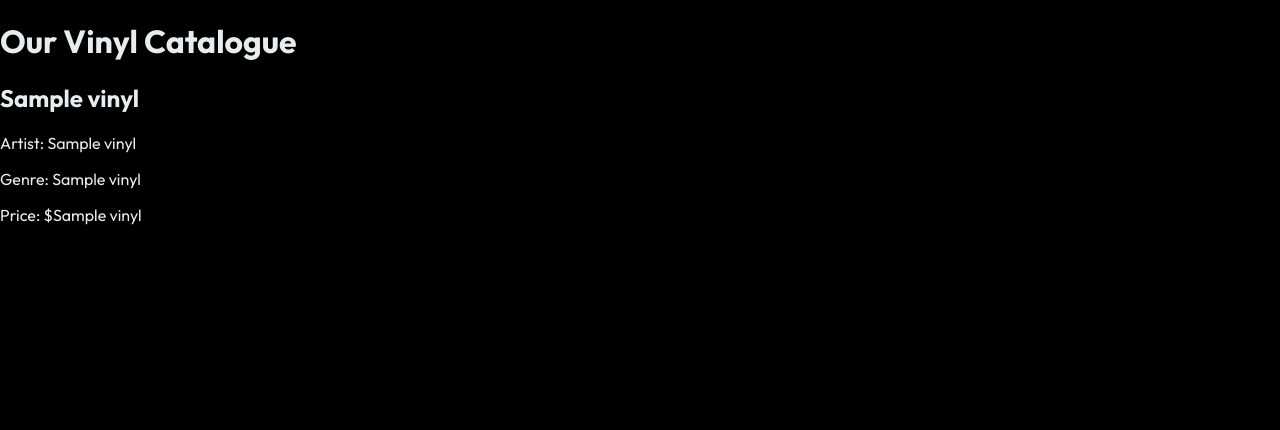
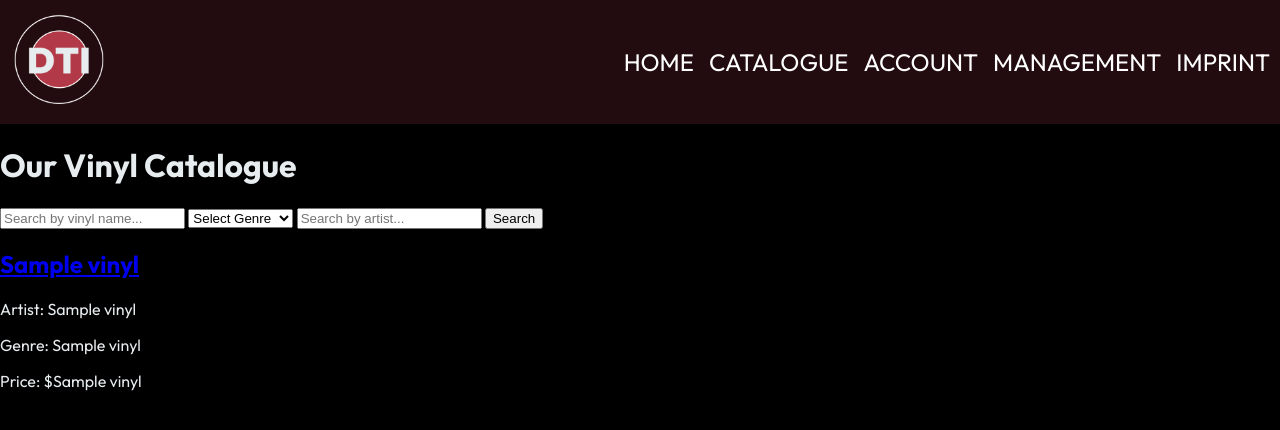
Before and after one commit to buildasquid/DBWS_Project_2024, a Flask app: template templates/catalogue.html in a window 1280 px wide. Shown: the top 430 px of the page. Run offline with Flask 3, Linux system fonts and the light colour scheme; the template is opened without the code that fills it: most values are stand-ins (such as "Sample title", 1, 10 or a date in 2020).

Commit message:
Update catalogue.html

```diff
--- a/templates/catalogue.html
+++ b/templates/catalogue.html
@@ -8,32 +8,77 @@
 </head>
 <body>
 
+    <!-- Navbar section -->
+    <div class="navbar-container">
+        <div class="navbar">
+            <div class="logo_pic">
+                <img src="{{ url_for('static', filename='LOGO.png') }}" alt="Logo pic">
+            </div>
+            <ul class="navbar-nav">
+                <li class="nav-item">
+                    <a class="nav-link" href="{{ url_for('index') }}">HOME</a>
+                </li>
+                <li class="nav-item">
+                    <a class="nav-link" href="{{ url_for('catalogue') }}">CATALOGUE</a>
+                </li>
+                <li class="nav-item">
+                    <a class="nav-link" href="#">ACCOUNT</a>
+                </li>
+                <li class="nav-item">
+                    <a class="nav-link" href="{{ url_for('management') }}">MANAGEMENT</a>
+                </li>
+                <li class="nav-item">
+                    <a class="nav-link" href="{{ url_for('imprint') }}">IMPRINT</a>
+                </li>
+            </ul>
+        </div>
+    </div>
+
+    <!-- Main Catalogue Content -->
     <div class="catalogue-container">
         <h1>Our Vinyl Catalogue</h1>
 
+    <!-- Search Form -->
+<form method="GET" action="{{ url_for('catalogue') }}" class="search-form">
+  <input type="text" name="search" placeholder="Search by vinyl name..." value="{{ search_query }}" class="search-input">
+  <select name="genre" class="search-select">
+      <option value="">Select Genre</option>
+      {% for genre in genres %}
+          <option value="{{ genre }}">{{ genre }}</option>
+      {% endfor %}
+  </select>
+  <input type="text" name="artist" placeholder="Search by artist..." class="search-input">
+  <button type="submit" class="search-button">Search</button>
+</form>
+
+
+        <!-- Vinyl List Section -->
         <div class="vinyl-list">
             {% for vinyl in vinyls %}
             <div class="vinyl-item">
-      <h2>{{ vinyl[1] }}</h2> <!-- Vinyl Name -->
+                <h2><a href="{{ url_for('vinyl_detail', vinyl_id=vinyl[0]) }}">{{ vinyl[1] }}</a></h2> <!-- Vinyl Name -->
                 <p>Artist: {{ vinyl[2] }}</p>
                 <p>Genre: {{ vinyl[3] }}</p>
                 <p>Price: ${{ vinyl[4] }}</p>
             </div>
             {% endfor %}
+            {% if not vinyls %}
+                <p>No results found.</p>
+            {% endif %}
         </div>
 
-  <!-- Pagination -->
+        <!-- Pagination Section -->
         <div class="pagination">
             {% if page > 1 %}
-    <a href="{{ url_for('catalogue', page=page-1) }}">&laquo; Previous</a>
+            <a href="{{ url_for('catalogue', page=page-1, search_name=search_query_name, search_genre=search_query_genre, search_artist=search_query_artist) }}">&laquo; Previous</a>
             {% endif %}
 
             {% for p in range(1, total_pages+1) %}
-    <a href="{{ url_for('catalogue', page=p) }}" {% if p == page %}class="active"{% endif %}>{{ p }}</a>
+            <a href="{{ url_for('catalogue', page=p, search_name=search_query_name, search_genre=search_query_genre, search_artist=search_query_artist) }}" {% if p == page %}class="active"{% endif %}>{{ p }}</a>
             {% endfor %}
 
             {% if page < total_pages %}
-    <a href="{{ url_for('catalogue', page=page+1) }}">Next &raquo;</a>
+            <a href="{{ url_for('catalogue', page=page+1, search_name=search_query_name, search_genre=search_query_genre, search_artist=search_query_artist) }}">Next &raquo;</a>
             {% endif %}
         </div>
     </div>
```
Lines whose indentation alone changed are shown as unchanged.
